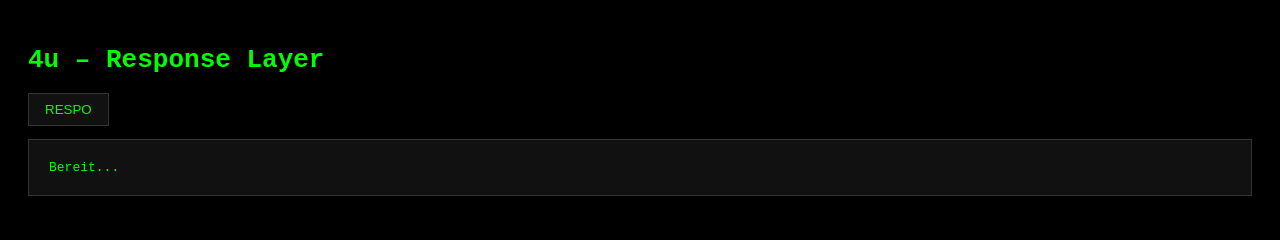
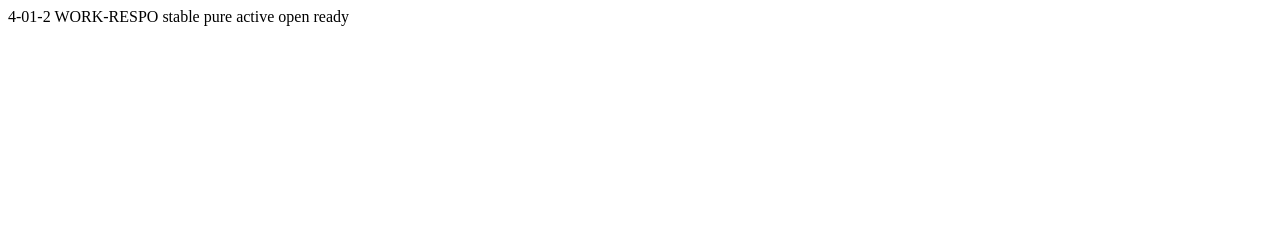
Before and after one commit to iki1uc/WORK, a plain HTML site: page index.html in a window 1280 px wide. Drawn offline with Linux system fonts and the light colour scheme.

Commit message:
Add respo-index element to index.html
Added a respo-index element with versioning and pipeline details.

```diff
--- a/index.html
+++ b/index.html
@@ -1,31 +1,12 @@
-<!DOCTYPE html>
-<html lang="de">
-<head>
-<meta charset="UTF-8">
-<title>4u – Response Layer</title>
-
-<style>
-body{background:#000;color:#0f0;font-family:monospace;padding:20px;}
-pre{background:#111;padding:20px;border:1px solid #333;}
-button{background:#111;color:#0f0;border:1px solid #333;padding:8px 16px;}
-</style>
-</head>
-
-<body>
-
-<h1>4u – Response Layer</h1>
-
-<button onclick="show()">RESPO</button>
-
-<pre id="out">Bereit...</pre>
-
-<script type="module">
-import { respo } from "./respo.js";
-
-function show(){
-  out.textContent = JSON.stringify(respo, null, 2);
-}
-</script>
-
-</body>
-</html>
+<!-- WORK‑RESPO INDEX CORE v1.0 -->
+<respo-index id="WORK" version="1.0">
+    <pipeline>4‑01‑2</pipeline>
+    <entry>WORK‑RESPO</entry>
+    <axis-map>
+        <x>stable</x>
+        <ix>pure</ix>
+        <xi>active</xi>
+        <air>open</air>
+    </axis-map>
+    <sync>ready</sync>
+</respo-index>
```
